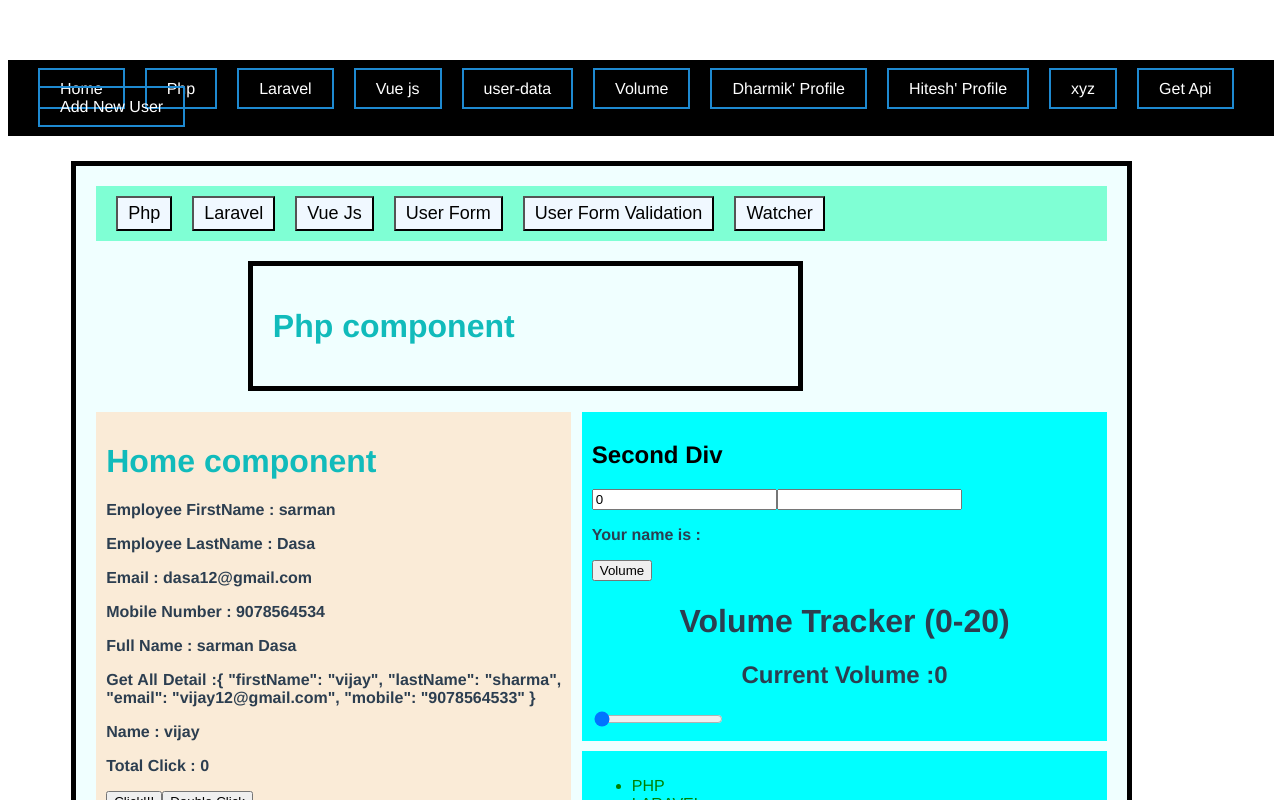
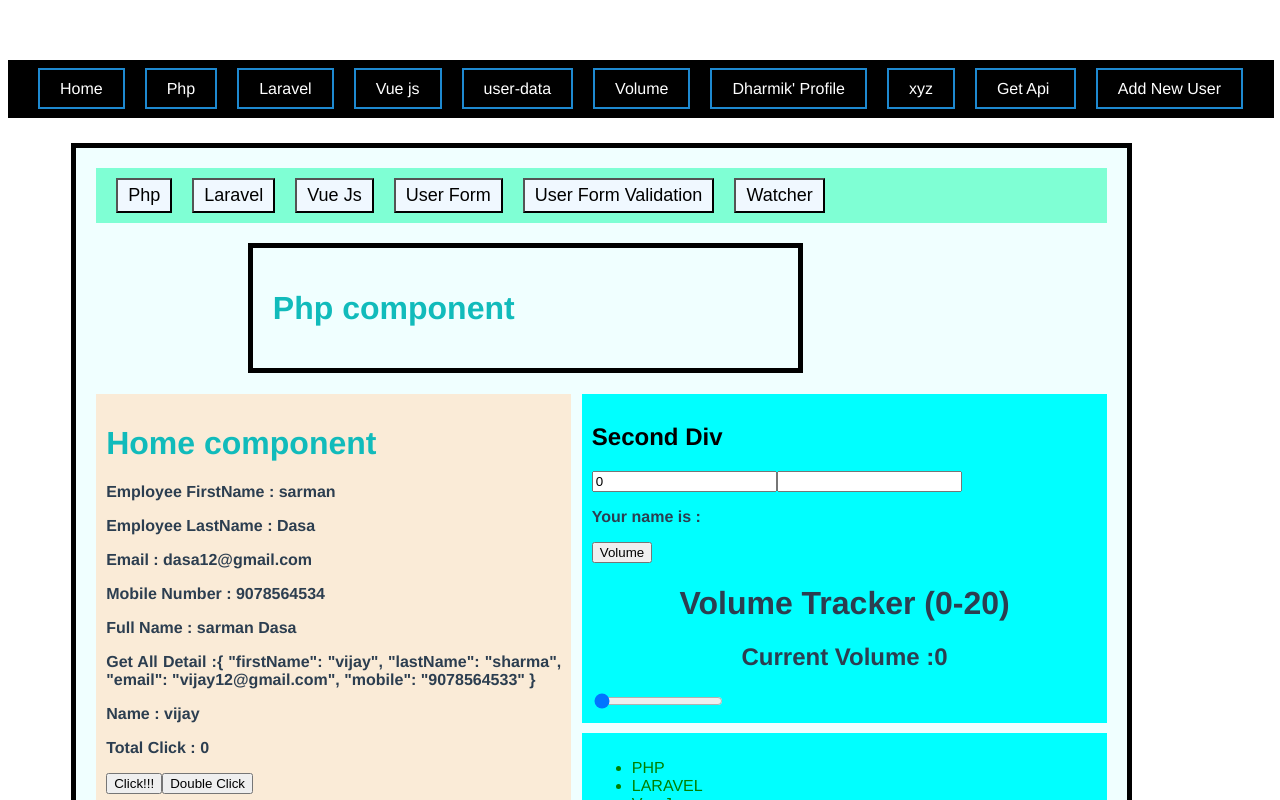
Before and after one commit to Sarman-Dasa/Blog, a Vue app: page / in a window 1280 px wide. Shown: the top 800 px of the page. Built offline with nearby package versions, Linux system fonts and the light colour scheme.

Commit message:
remove extra code

```diff
--- a/src/App.vue
+++ b/src/App.vue
@@ -10,7 +10,6 @@
     <router-link to="/user-data">user-data</router-link>
     <router-link to="/watcher">Volume</router-link>
     <router-link to="/profile/1">Dharmik' Profile</router-link>
-    <router-link to="/profile/2">Hitesh' Profile</router-link>
     <router-link to="/xyz/abc">xyz</router-link>
     <router-link to="/get-api">Get Api </router-link>
     <router-link to="/add-user"> Add New User </router-link>
```
